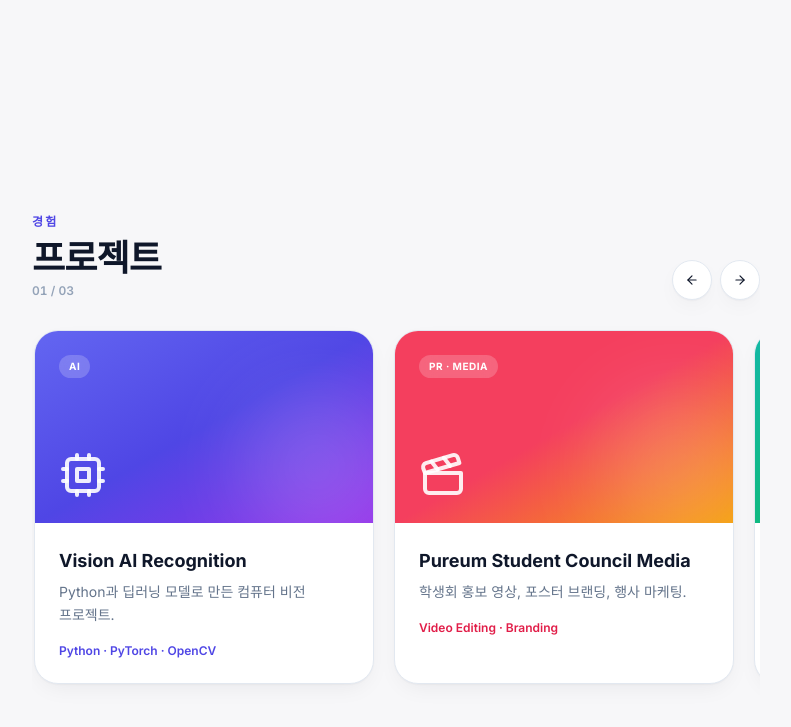
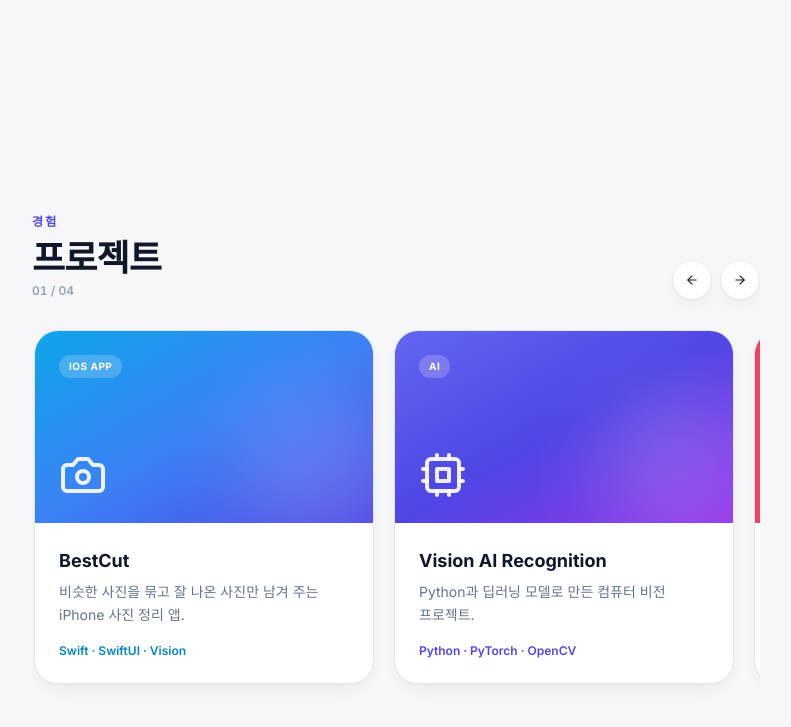
Before and after one commit to woyean5/hwi-coding.github.io, a plain HTML site: page index.html in a window 1280 px wide. Shown: the part 613-1340 px from the top of the page, without its empty margins (244-1035 px from the left). Drawn offline with nearby package versions, Linux system fonts and the light colour scheme.

Commit message:
Add BestCut to the projects section
Co-Authored-By: Claude Opus 5.5 <noreply@anthropic.com>
Claude-Session: https://claude.ai/code/session_012kBGn4mQwwsHadXgffSdPU

```diff
--- a/index.html
+++ b/index.html
@@ -52,6 +52,8 @@
     .pin-stage { position: sticky; top: 0; height: 100vh; display: flex; flex-direction: column; justify-content: center; overflow: hidden; }
     #works { scroll-snap-type: none; }
     #project-row { scroll-snap-type: none; overflow: hidden; }
+    .bg-bestcut { background-image: linear-gradient(to bottom right, #0EA5E9, #3B82F6, #4F46E5); }
+    .text-bestcut { color: #0284C7; }
     .pin-count { font-size: 12px; font-weight: 600; color: #94A3B8; margin-top: 4px; font-variant-numeric: tabular-nums; }
     .w { color: #CBD5E1; transition: color .35s ease; }
     .w.on { color: #0F172A; }
@@ -126,6 +128,7 @@
       <symbol id="i-users" viewBox="0 0 24 24"><g fill="none" stroke="currentColor" stroke-width="2" stroke-linecap="round" stroke-linejoin="round"><path d="M16 21v-2a4 4 0 0 0-4-4H6a4 4 0 0 0-4 4v2"/><circle cx="9" cy="7" r="4"/><path d="M22 21v-2a4 4 0 0 0-3-3.87"/><path d="M16 3.13a4 4 0 0 1 0 7.75"/></g></symbol>
       <symbol id="i-plane-departure" viewBox="0 0 24 24"><g fill="none" stroke="currentColor" stroke-width="2" stroke-linecap="round" stroke-linejoin="round"><path d="M17.8 19.2 16 11l3.5-3.5C21 6 21.5 4 21 3c-1-.5-3 0-4.5 1.5L13 8 4.8 6.2c-.5-.1-.9.1-1.1.5l-.3.5c-.2.5-.1 1 .3 1.3L9 12l-2 3H4l-1 1 3 2 2 3 1-1v-3l3-2 3.5 5.3c.3.4.8.5 1.3.3l.5-.2c.4-.3.6-.7.5-1.2z"/></g></symbol>
       <symbol id="i-language" viewBox="0 0 24 24"><g fill="none" stroke="currentColor" stroke-width="2" stroke-linecap="round" stroke-linejoin="round"><path d="m5 8 6 6"/><path d="m4 14 6-6 2-3"/><path d="M2 5h12"/><path d="M7 2h1"/><path d="m22 22-5-10-5 10"/><path d="M14 18h6"/></g></symbol>
+      <symbol id="i-camera" viewBox="0 0 24 24"><g fill="none" stroke="currentColor" stroke-width="2" stroke-linecap="round" stroke-linejoin="round"><path d="M14.5 4h-5L7 7H4a2 2 0 0 0-2 2v9a2 2 0 0 0 2 2h16a2 2 0 0 0 2-2V9a2 2 0 0 0-2-2h-3l-2.5-3z"/><circle cx="12" cy="13" r="3"/></g></symbol>
       <symbol id="i-brain" viewBox="0 0 24 24"><g fill="none" stroke="currentColor" stroke-width="2" stroke-linecap="round" stroke-linejoin="round"><rect x="4" y="4" width="16" height="16" rx="2"/><rect x="9" y="9" width="6" height="6"/><path d="M15 2v2M15 20v2M2 15h2M2 9h2M20 15h2M20 9h2M9 2v2M9 20v2"/></g></symbol>
       <symbol id="i-clapperboard" viewBox="0 0 24 24"><g fill="none" stroke="currentColor" stroke-width="2" stroke-linecap="round" stroke-linejoin="round"><path d="M20.2 6 3 11l-.9-2.4c-.3-1.1.3-2.2 1.3-2.5l13.5-4c1.1-.3 2.2.3 2.5 1.3Z"/><path d="m6.2 5.3 3.1 3.9"/><path d="m12.4 3.4 3.1 4"/><path d="M3 11h18v8a2 2 0 0 1-2 2H5a2 2 0 0 1-2-2Z"/></g></symbol>
       <symbol id="i-earth-americas" viewBox="0 0 24 24"><g fill="none" stroke="currentColor" stroke-width="2" stroke-linecap="round" stroke-linejoin="round"><circle cx="12" cy="12" r="10"/><path d="M12 2a14.5 14.5 0 0 0 0 20 14.5 14.5 0 0 0 0-20"/><path d="M2 12h20"/></g></symbol>
@@ -219,13 +222,13 @@
       </div>
     </section>
 
-    <section id="works" class="relative" style="height:190vh">
+    <section id="works" class="relative" style="height:230vh">
       <div class="pin-stage">
       <div class="reveal flex items-end justify-between gap-4">
         <div>
           <p class="text-xs font-bold uppercase tracking-[.18em] text-indigo-600" data-i18n="workKicker">Experience</p>
           <h2 class="mt-2 text-3xl md:text-4xl font-extrabold tracking-tight" data-i18n="workTitle">Projects</h2>
-          <p id="work-count" class="pin-count">01 / 03</p>
+          <p id="work-count" class="pin-count">01 / 04</p>
         </div>
         <div class="flex items-center gap-2">
           <button onclick="scrollRow(-1)" aria-label="Previous" class="w-10 h-10 rounded-full bg-white border border-slate-200 shadow-soft hover:bg-slate-900 hover:text-white transition flex items-center justify-center"><svg class="ic text-sm" aria-hidden="true"><use href="#i-arrow-left"/></svg></button>
@@ -234,6 +237,19 @@
       </div>
 
       <div id="project-row" class="snap-row reveal mt-6">
+        <article onclick="openModal('bestcut')" class="lift cursor-pointer group bg-white rounded-3xl border border-slate-200 shadow-soft overflow-hidden">
+          <div class="h-48 bg-bestcut p-6 flex flex-col justify-between relative overflow-hidden">
+            <div class="absolute -right-6 -bottom-6 w-40 h-40 bg-white/15 rounded-full blur-2xl group-hover:scale-150 transition-transform duration-700"></div>
+            <span class="self-start px-2.5 py-1 rounded-full text-[10px] font-bold bg-white/20 text-white uppercase tracking-wider backdrop-blur">iOS App</span>
+            <svg class="ic text-5xl text-white/90" aria-hidden="true"><use href="#i-camera"/></svg>
+          </div>
+          <div class="p-6">
+            <h3 class="text-lg font-bold">BestCut</h3>
+            <p class="mt-1.5 text-sm text-slate-500 leading-relaxed" data-i18n="p0Short">An iPhone app that groups similar shots and keeps only your best photos.</p>
+            <p class="mt-4 text-xs font-semibold text-bestcut">Swift · SwiftUI · Vision</p>
+          </div>
+        </article>
+
         <article onclick="openModal('project1')" class="lift cursor-pointer group bg-white rounded-3xl border border-slate-200 shadow-soft overflow-hidden">
           <div class="h-48 bg-gradient-to-br from-indigo-500 via-indigo-600 to-purple-600 p-6 flex flex-col justify-between relative overflow-hidden">
             <div class="absolute -right-6 -bottom-6 w-40 h-40 bg-white/15 rounded-full blur-2xl group-hover:scale-150 transition-transform duration-700"></div>
@@ -503,6 +519,7 @@
         langs: 'EN · Basic Chinese & Japanese',
         likeKicker: 'I also like…',
         workKicker: 'Experience', workTitle: 'Projects',
+        p0Short: 'An iPhone app that groups similar shots and keeps only your best photos.',
         p1Short: 'Computer vision app built with Python and deep learning models.',
         p2Short: 'Promo videos, poster branding and event marketing for the AI Student Council.',
         p3Short: 'Twelve weeks of culture, networking and language learning in Toronto.',
@@ -536,6 +553,7 @@
         langs: '영어 · 중국어/일본어 기초 회화',
         likeKicker: '이런 것도 좋아해요…',
         workKicker: '경험', workTitle: '프로젝트',
+        p0Short: '비슷한 사진을 묶고 잘 나온 사진만 남겨 주는 iPhone 사진 정리 앱.',
         p1Short: 'Python과 딥러닝 모델로 만든 컴퓨터 비전 프로젝트.',
         p2Short: '학생회 홍보 영상, 포스터 브랜딩, 행사 마케팅.',
         p3Short: '토론토 12주, 문화와 네트워킹과 언어 공부의 기록.',
@@ -569,6 +587,7 @@
         langs: '英語 · 中国語・日本語（基礎会話）',
         likeKicker: 'こんなことも好きです…',
         workKicker: '経験', workTitle: 'プロジェクト',
+        p0Short: '似た写真をまとめて、よく撮れた一枚だけを残すiPhone写真整理アプリ。',
         p1Short: 'Pythonとディープラーニングで作った画像認識プロジェクト。',
         p2Short: '学生会の広報映像、ポスターデザイン、イベント企画とマーケティング。',
         p3Short: 'トロントでの12週間の記録。異文化体験、人との出会い、語学学習。',
@@ -587,6 +606,14 @@
     };
 
     const projects = {
+      bestcut: {
+        title: 'BestCut',
+        category: 'iOS App Development',
+        tags: ['Swift', 'SwiftUI', 'Vision', 'PhotoKit', 'SwiftData'],
+        en: 'An iPhone photo cleaner. Pick a date range and BestCut analyzes the photos on-device, groups similar shots and screenshots, flags blurry, dark or eyes-closed photos, and recommends the best shot in each group. Swipe to keep or discard, and multi-city trips are split into folders by city automatically. Photos never leave the iPhone.',
+        ko: '잘 나온 사진만 남기는 iPhone 사진 정리 앱입니다. 기간을 고르면 iPhone 안에서 사진을 분석해 비슷한 사진과 스크린샷을 묶고, 흔들리거나 어둡거나 눈 감은 사진을 표시하고, 묶음마다 베스트 컷을 추천합니다. 스와이프로 남길 사진을 고르고, 여러 도시를 다녀온 여행은 도시별 폴더로 자동으로 나눕니다. 사진은 기기 밖으로 나가지 않습니다.',
+        ja: 'よく撮れた写真だけを残すiPhone写真整理アプリです。期間を選ぶとiPhone内で写真を分析し、似た写真やスクリーンショットをまとめ、ブレ・暗い・目つぶりの写真を表示し、グループごとにベストショットをおすすめします。スワイプで残す写真を選び、複数の都市を巡った旅行は都市ごとのフォルダに自動で分けます。写真が端末の外に出ることはありません。'
+      },
       project1: {
         title: 'Vision AI Recognition',
         category: 'AI & Software Development',
@@ -729,7 +756,7 @@
         <h3 class="text-2xl font-extrabold mt-1 mb-4 pr-10">${d.title}</h3>
         <div class="flex flex-wrap gap-1.5 mb-5">${tags}</div>
         <p class="text-sm text-slate-600 leading-relaxed mb-6">${d[currentLang]}</p>
-        <div class="flex flex-wrap gap-2 pt-5 border-t border-slate-100">${links}</div>`;
+        ${links ? `<div class="flex flex-wrap gap-2 pt-5 border-t border-slate-100">${links}</div>` : ''}`;
       const modal = document.getElementById('project-modal');
       modal.classList.remove('opacity-0', 'pointer-events-none');
       document.getElementById('modal-content').classList.replace('scale-95', 'scale-100');
```
